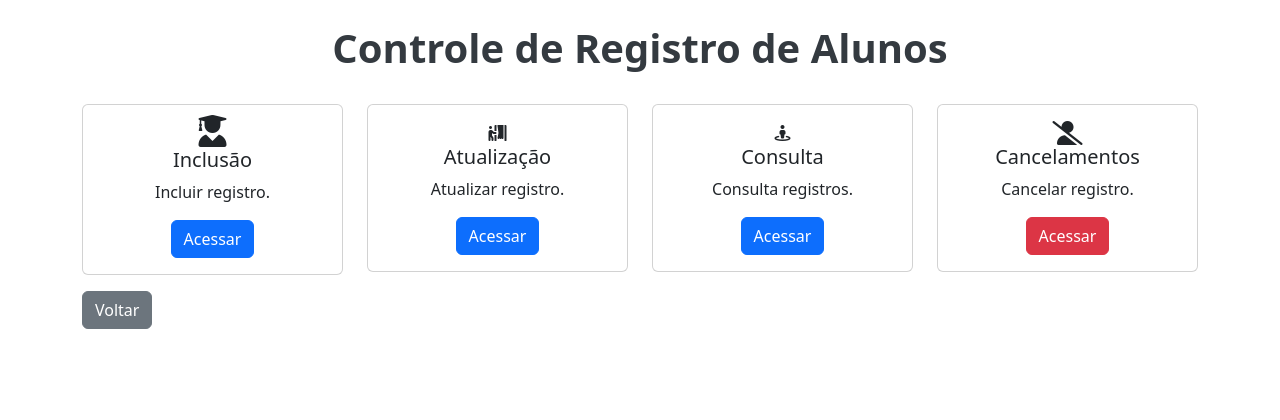
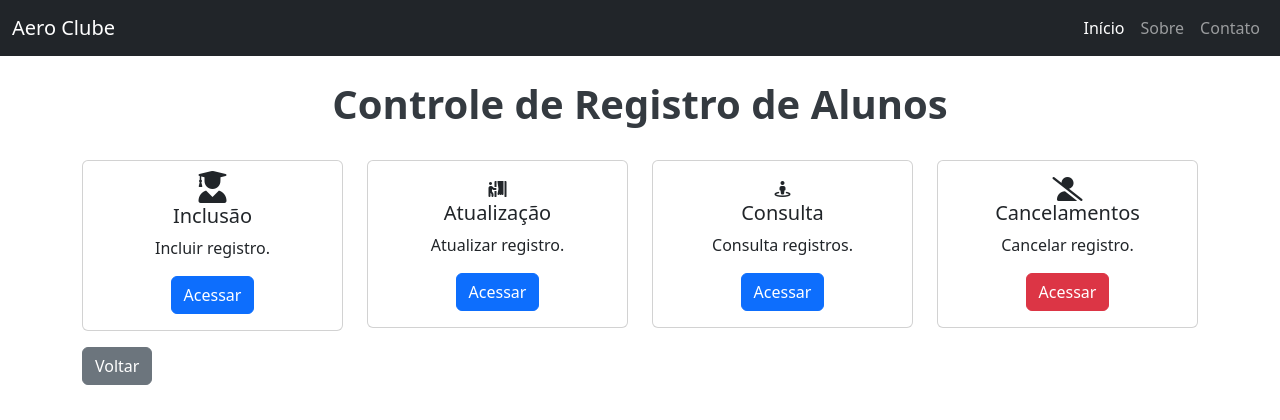
Before and after one commit to RogerioSenac/Projeto-Aeroclube, a PHP site: page /alunos/DashAluno.php in a window 1280 px wide. Shown: the top 420 px of the page. Run offline with PHP 8.4, Linux system fonts and the light colour scheme.

Commit message:
refacture.rogerio DashAluno - include navbar line 42 to 63

```diff
--- a/Maverick/alunos/DashAluno.php
+++ b/Maverick/alunos/DashAluno.php
@@ -39,6 +39,28 @@ include("../conexao.php");
 </head>
 
 <body>
+    <nav class="navbar navbar-expand-lg navbar-dark bg-dark">
+        <div class="container-fluid">
+            <a class="navbar-brand" href="#">Aero Clube</a>
+            <button class="navbar-toggler" type="button" data-bs-toggle="collapse" data-bs-target="#navbarNav"
+                aria-controls="navbarNav" aria-expanded="false" aria-label="Toggle navigation">
+                <span class="navbar-toggler-icon"></span>
+            </button>
+            <div class="collapse navbar-collapse" id="navbarNav">
+                <ul class="navbar-nav ms-auto">
+                    <li class="nav-item">
+                        <a class="nav-link active" aria-current="page" href="#">Início</a>
+                    </li>
+                    <li class="nav-item">
+                        <a class="nav-link" href="#">Sobre</a>
+                    </li>
+                    <li class="nav-item">
+                        <a class="nav-link" href="#">Contato</a>
+                    </li>
+                </ul>
+            </div>
+        </div>
+    </nav>
     <div class="container my-4">
         <h1>Controle de Registro de Alunos</h1>
         <div class="row">
--- a/Maverick/index.php
+++ b/Maverick/index.php
@@ -35,6 +35,7 @@
                     </ul>
                 </div>
             </div>
+        </nav>
             <div class="navbar_menu">
                 <!-- <img class="d-block w-100" src="Assets\images\aeronaves\fundo aviao 1.jpg" alt="Logo "> -->
                 <img src="Assets\images\aeronaves\logo.png" alt="Logo ">
```
